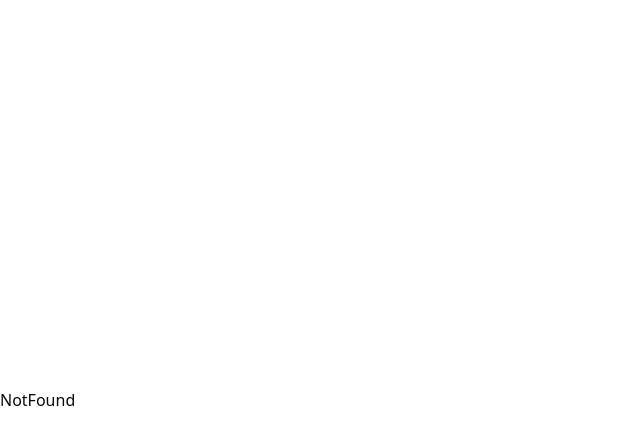
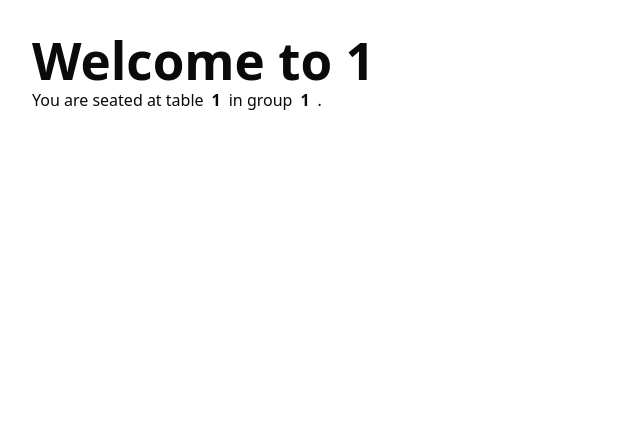
Before and after one commit to ingale12345/gulfnet-frontend, a React (Vite) app: page /r/1/1/1 in a window 1280 px wide. Shown: the top 444 px of the page, without its empty margins (0-640 px from the left). Built offline with nearby package versions, Linux system fonts and the light colour scheme.

Commit message:
added public QA code route

```diff
--- /dev/null
+++ b/src/pages/customer/DiningTablePage.tsx
@@ -0,0 +1,30 @@
+// src/pages/customer/DiningTablePage.tsx
+
+import { useParams } from "react-router-dom";
+import { useEffect } from "react";
+
+const DiningTablePage = () => {
+  const { restaurantCode, tableGroup, tableNumber } = useParams();
+
+  useEffect(() => {
+    // Optional: validate or fetch initial data
+    console.log("Dining Table Params:", {
+      restaurantCode,
+      tableGroup,
+      tableNumber,
+    });
+  }, [restaurantCode, tableGroup, tableNumber]);
+
+  return (
+    <div className="p-4">
+      <h1 className="text-xl font-bold">Welcome to {restaurantCode}</h1>
+      <p className="flex gap-2">
+        You are seated at table <strong>{tableNumber}</strong> in group
+        <strong>{tableGroup}</strong>.
+      </p>
+      {/* ⬇ Menu / Order functionality can follow here */}
+    </div>
+  );
+};
+
+export default DiningTablePage;
--- a/src/router/index.tsx
+++ b/src/router/index.tsx
@@ -9,6 +9,7 @@ import Home from "@/pages/customer/Home";
 import HQDashboard from "@/pages/hq/Dashboard";
 import ManagerDashboard from "@/pages/manager/Dashboard";
 import NotFound from "@/pages/NotFound";
+import DiningTablePage from "@/pages/customer/DiningTablePage";
 
 export const router = createBrowserRouter([
   {
@@ -17,6 +18,10 @@ export const router = createBrowserRouter([
     children: [
       { index: true, element: <Home /> },
       // customer routes are public
+      {
+        path: "r/:restaurantCode/:tableGroup/:tableNumber",
+        element: <DiningTablePage />,
+      },
     ],
   },
   {
```
